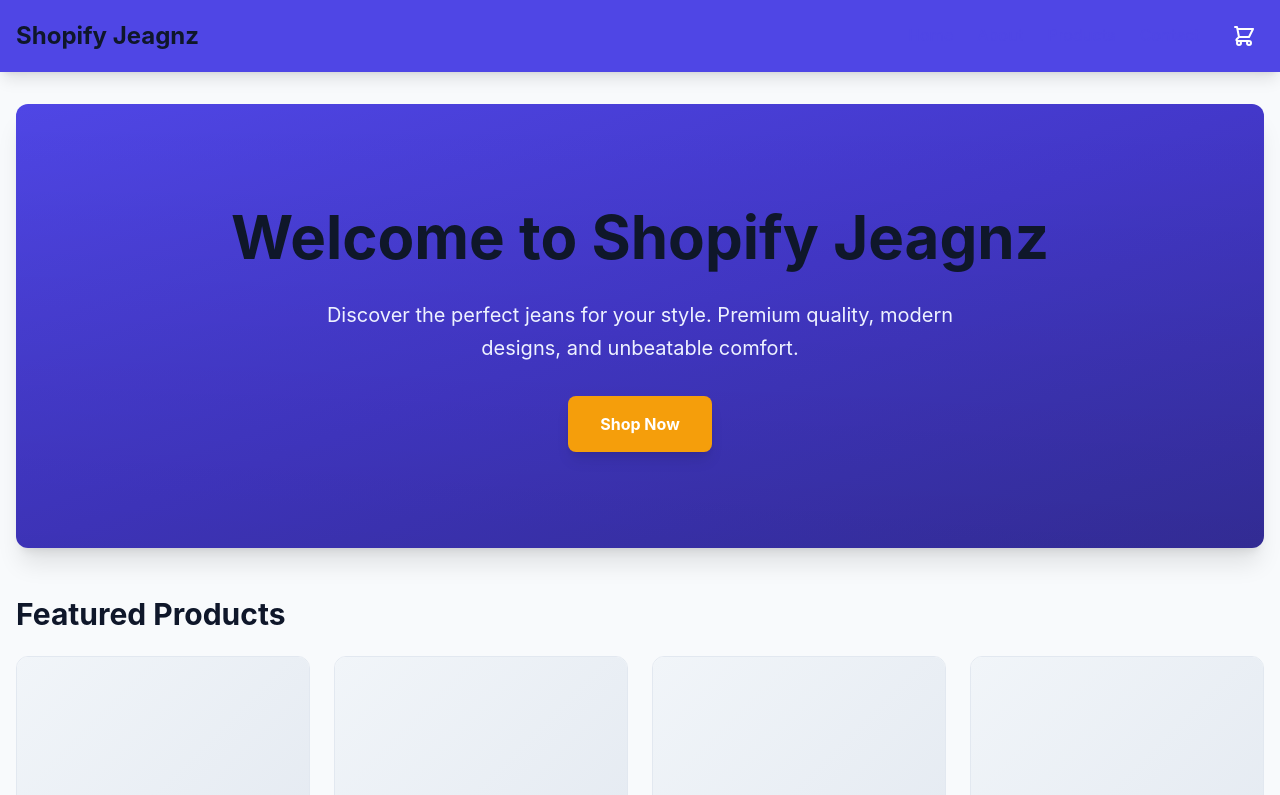
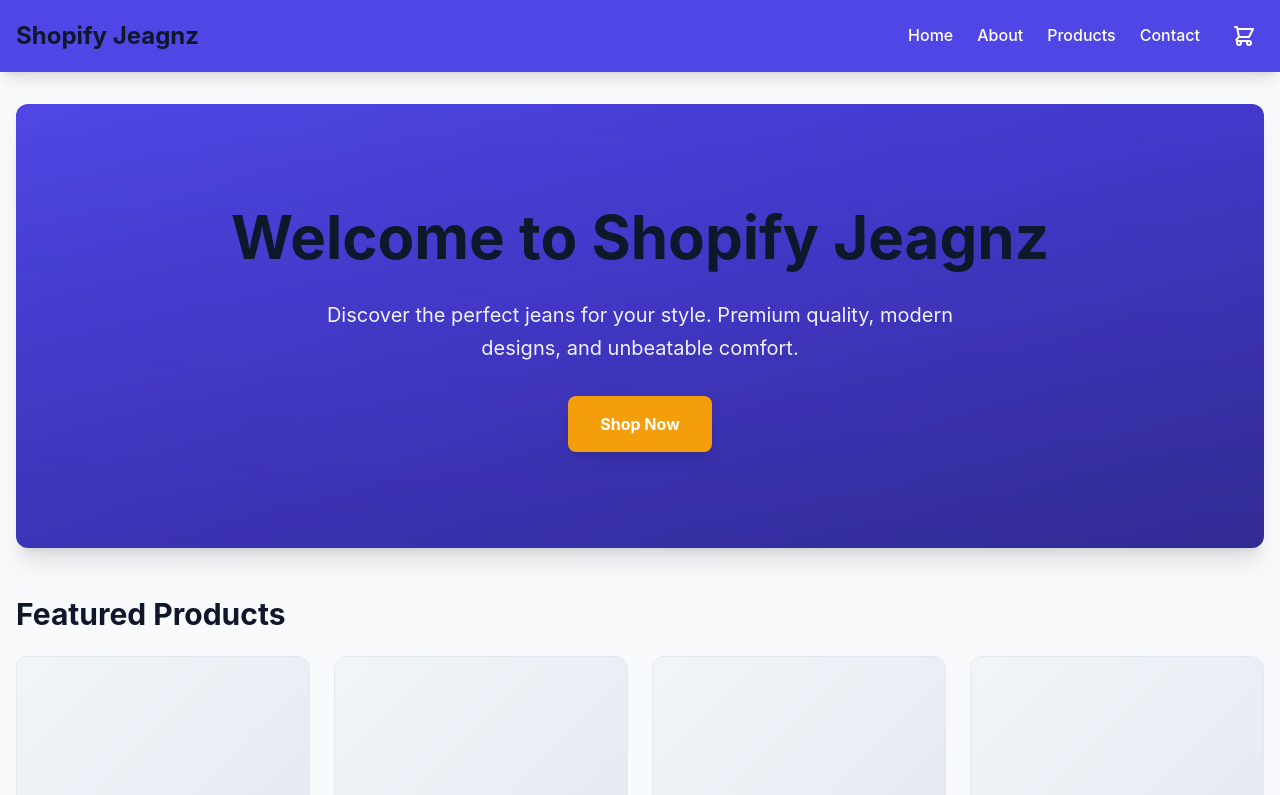
Before and after one commit to jeremyagnz/Shopify-Jeagnz, a React (Vite) app: page / in a window 1280 px wide. Shown: the top 795 px of the page. Built offline with nearby package versions, Linux system fonts and the light colour scheme.

Commit message:
Fix navigation links visibility - add explicit white text color
Co-authored-by: jeremyagnz <35277430+jeremyagnz@users.noreply.github.com>

```diff
--- a/src/components/Layout.tsx
+++ b/src/components/Layout.tsx
@@ -27,16 +27,16 @@ function Layout() {
 
             {/* Desktop Navigation */}
             <div className="hidden md:flex items-center gap-4 lg:gap-6">
-              <Link to="/" className="hover:text-primary-100 transition-colors font-medium">
+              <Link to="/" className="text-white hover:text-primary-100 transition-colors font-medium">
                 Home
               </Link>
-              <Link to="/about" className="hover:text-primary-100 transition-colors font-medium">
+              <Link to="/about" className="text-white hover:text-primary-100 transition-colors font-medium">
                 About
               </Link>
-              <Link to="/products" className="hover:text-primary-100 transition-colors font-medium">
+              <Link to="/products" className="text-white hover:text-primary-100 transition-colors font-medium">
                 Products
               </Link>
-              <Link to="/contact" className="hover:text-primary-100 transition-colors font-medium">
+              <Link to="/contact" className="text-white hover:text-primary-100 transition-colors font-medium">
                 Contact
               </Link>
               <button
@@ -101,7 +101,7 @@ function Layout() {
               <li>
                 <Link
                   to="/"
-                  className="block py-2 px-4 rounded hover:bg-primary-700 transition-colors font-medium"
+                  className="block py-2 px-4 rounded text-white hover:bg-primary-700 transition-colors font-medium"
                   onClick={() => setIsMobileMenuOpen(false)}
                 >
                   Home
@@ -110,7 +110,7 @@ function Layout() {
               <li>
                 <Link
                   to="/about"
-                  className="block py-2 px-4 rounded hover:bg-primary-700 transition-colors font-medium"
+                  className="block py-2 px-4 rounded text-white hover:bg-primary-700 transition-colors font-medium"
                   onClick={() => setIsMobileMenuOpen(false)}
                 >
                   About
@@ -119,7 +119,7 @@ function Layout() {
               <li>
                 <Link
                   to="/products"
-                  className="block py-2 px-4 rounded hover:bg-primary-700 transition-colors font-medium"
+                  className="block py-2 px-4 rounded text-white hover:bg-primary-700 transition-colors font-medium"
                   onClick={() => setIsMobileMenuOpen(false)}
                 >
                   Products
@@ -128,7 +128,7 @@ function Layout() {
               <li>
                 <Link
                   to="/contact"
-                  className="block py-2 px-4 rounded hover:bg-primary-700 transition-colors font-medium"
+                  className="block py-2 px-4 rounded text-white hover:bg-primary-700 transition-colors font-medium"
                   onClick={() => setIsMobileMenuOpen(false)}
                 >
                   Contact
```
